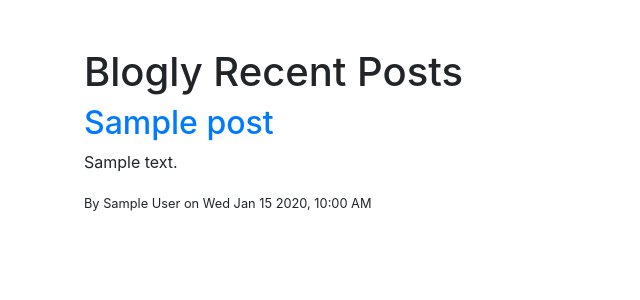
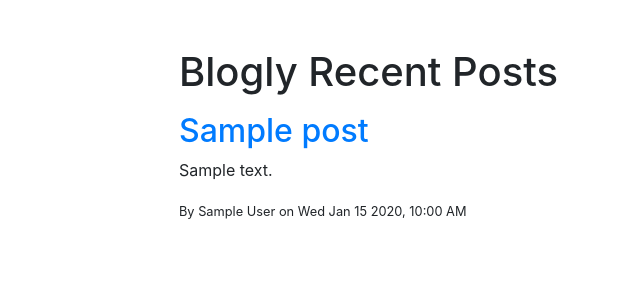
Before and after one commit to andreamartz/sb-23-1-blogly, a Flask app: page / in a window 1280 px wide. Shown: the part 56-356 px from the top of the page, without its empty margins (1-641 px from the left). Run offline with Flask 2, Linux system fonts and the light colour scheme; tables that the repository leaves empty hold one stand-in row (values such as "Sample post"); some libraries are stand-ins or nearby versions.

Commit message:
Tweak formatting of homepage

```diff
--- a/templates/posts/homepage.html
+++ b/templates/posts/homepage.html
@@ -1,14 +1,14 @@
 {% extends 'base.html' %}
 
-{% block title %}{% endblock %}
+{% block title %}Recent Posts{% endblock %}
 
 {% block content %}
 
 <section class="row justify-content-center mt-5">
-  <h1 class="col-12">Blogly Recent Posts</h1>
+  <h1 class="col-10 mb-3">Blogly Recent Posts</h1>
 
   {% for post in posts %}
-  <article class="col-12 mb-3">
+  <article class="col-10 mb-3">
     <h2><a href="/posts/{{ post.id }}">{{ post.title }}</a></h2>
     <p>{{ post.content }}</p>
     <small>By {{ post.user.full_name }} on {{ post.formatted_date }}</small>
```
